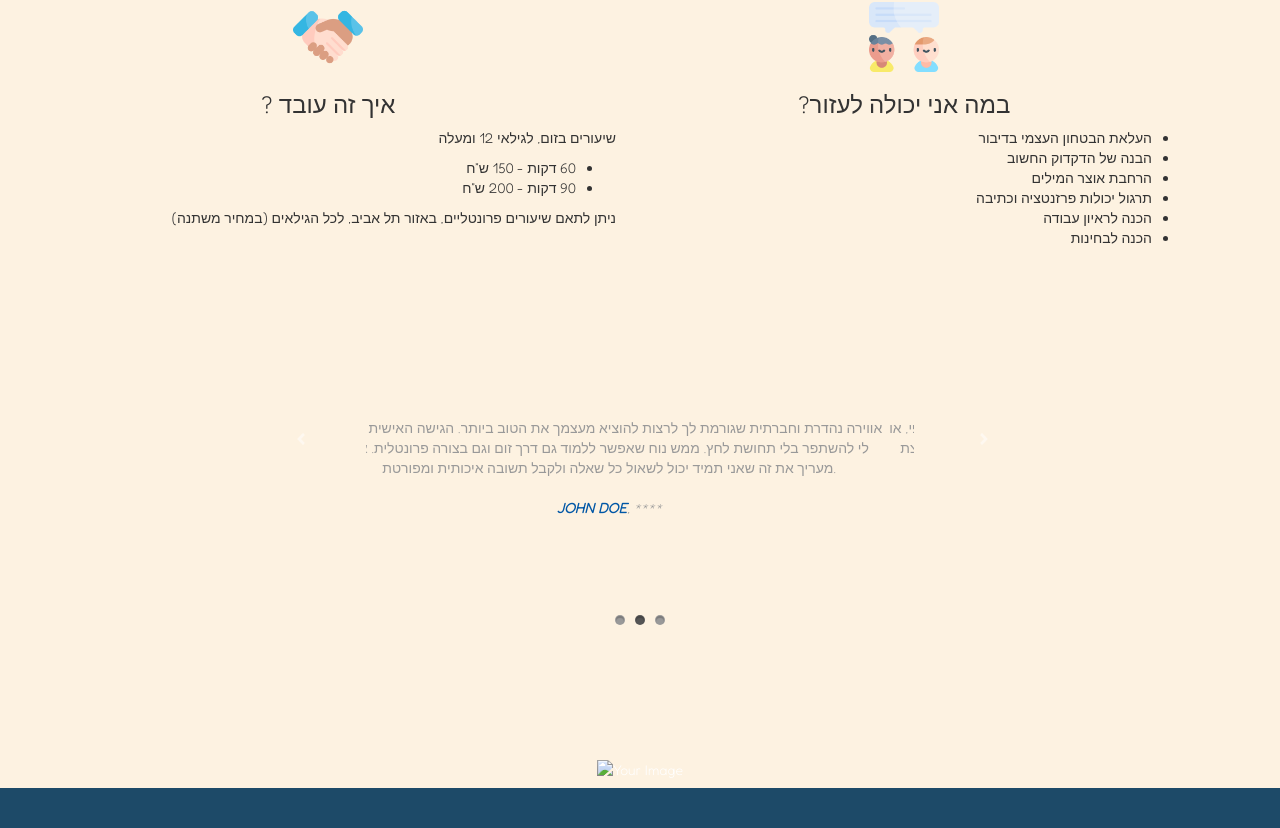
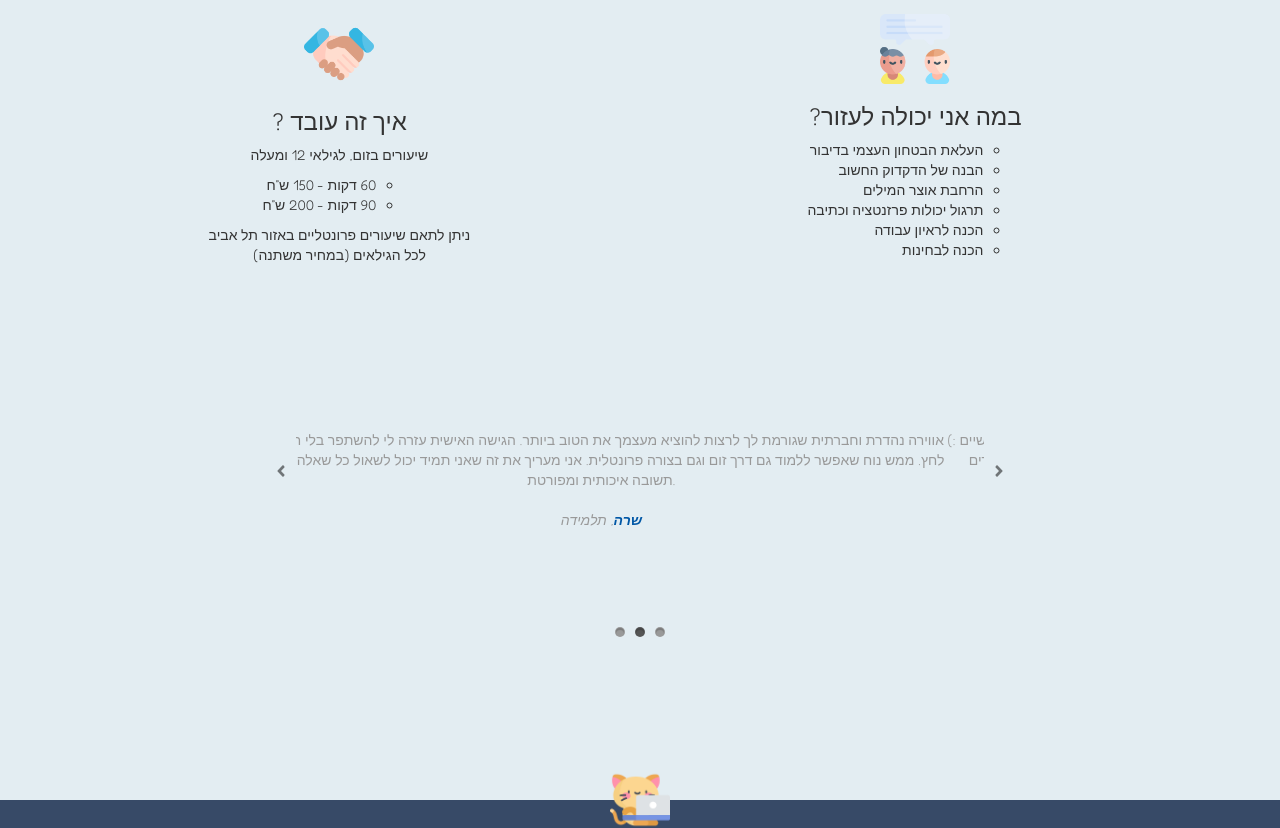
Before and after one commit to yakov10105/LandingPage, a plain HTML site: page index.html in a window 1280 px wide. Shown: the part 713-1541 px from the top of the page. Drawn offline with nearby package versions, Linux system fonts and the light colour scheme.

Commit message:
fixed stuff

```diff
--- a/index.html
+++ b/index.html
@@ -32,7 +32,7 @@
       <div class="header-content">
         <div>
           <h1 style="direction: rtl; text-align: start">טניה פטרושקביץ'</h1>
-          <h2 style="direction: rtl; text-align: start">המורה שלך לאנגלית</h2>
+          <h2 style="direction: rtl; text-align: start">המורה שלך לאנגלית!</h2>
         </div>
         <div class="fill" style="background-image: url('tania.jpg')"></div>
       </div>
@@ -110,10 +110,8 @@
             <li>60 דקות - 150 ש”ח</li>
             <li>90 דקות - 200 ש”ח</li>
           </ul>
-          <p style="direction: rtl">
-            ניתן לתאם שיעורים פרונטליים, באזור תל אביב, לכל הגילאים (במחיר
-            משתנה)
-          </p>
+          <span style="direction: rtl">ניתן לתאם שיעורים פרונטליים באזור תל אביב</span>
+          <span style="direction: rtl">לכל הגילאים (במחיר משתנה)</span>
         </div>
         <div class="skill">
           <img src="./convers.png" alt="Skill Icon" />
@@ -145,7 +143,7 @@
                 גם דרך זום וגם בצורה פרונטלית. אני מעריך את זה שאני תמיד יכול
                 לשאול כל שאלה ולקבל תשובה איכותית ומפורטת.
               </p>
-              <p class="overview"><b>John Doe</b>, ****</p>
+              <p class="overview"><b>שרה</b>, תלמידה</p>
             </div>
             <div class="item carousel-item">
               <p class="testimonial">
@@ -154,7 +152,7 @@
                 שהיא מתאימה את חומרי הלימוד ומאמצת תרגילים מספרי לימוד מקצועיים
                 כדי שהשיעורים יהיו יותר מגוונים.
               </p>
-              <p class="overview"><b>Joe Doe</b>, ****</p>
+              <p class="overview"><b>רון</b>, תלמיד</p>
             </div>
             <div class="item carousel-item">
               <p class="testimonial">
@@ -185,7 +183,7 @@
       </section>
     </div>
     <footer>
-      <img src="./profile.jpeg" alt="Your Image" />
+      <img src="./cat.png" alt="Your Image" />
       <div class="rounded-social-buttons">
         <a
           class="social-button linkedin"
--- a/styles.css
+++ b/styles.css
@@ -2,14 +2,14 @@ body {
   margin: 0;
   padding: 0;
   font-family: "Fredoka", sans-serif;
-  background-color: #fdf2e1;
+  background-color: #e3edf2;
 }
 .app-wrapper {
   margin-left: 20%;
   margin-right: 20%;
 }
 header {
-  background: #2d73a4;
+  background: #b96d40;
   color: #fff;
   text-align: left;
   padding: 80px 0;
@@ -18,6 +18,7 @@ header {
 
 .header-content {
   max-width: 61%;
+  font-size: larger;
 }
 .fill {
   width: 180px;
@@ -40,7 +41,7 @@ h2 {
   position: absolute;
   top: 80px;
   right: 20px;
-  background: #2d73a4;
+  background: #374a67;
   padding: 20px;
   border-radius: 5px;
   box-shadow: 0 0 10px rgba(0, 0, 0, 0.1);
@@ -55,21 +56,31 @@ h2 {
 
 .skills {
   display: flex;
-  justify-content: space-between;
+  justify-content: space-around;
   margin-top: 20px;
   width: 90vw;
 }
 
 .skill {
   text-align: center;
-  width: 50%;
   margin-bottom: 20px;
+  display: flex;
+  flex-direction: column;
+  justify-content: center;
+  align-items: center;
+}
+.skill ul {
+  list-style-type: circle;
+  list-style-position: outside;
 }
 .skill li {
   text-align: start;
 }
 .skill p {
   text-align: start;
+}
+.skill span {
+  /* text-align: start; */
 }
 .skill img {
   max-width: 70px;
@@ -127,7 +138,7 @@ h2 {
   }
   .about-section {
     max-width: 100vw;
-    text-align: start;
+    text-align: center;
   }
   .header-content {
     display: flex;
@@ -160,7 +171,7 @@ section {
 }
 
 footer {
-  background: #1d4a68;
+  background: #374a67;
   color: #fff;
   text-align: center;
   padding: 20px;
@@ -168,7 +179,7 @@ footer {
 }
 
 footer img {
-  max-width: 100px;
+  max-width: 60px;
   position: relative;
   bottom: 50px;
 }
@@ -198,7 +209,6 @@ h2.testimonials::after {
 }
 .carousel {
   margin: 50px auto;
-  padding: 0 70px;
 }
 .carousel .item {
   color: #999;
@@ -234,16 +244,25 @@ h2.testimonials::after {
 .carousel .carousel-control {
   width: 5px;
   height: 40px;
-  margin-top: -130px;
+  margin-top: -11rem;
   top: 50%;
   background: none;
+}
+.carousel-control {
+  color: #000;
+}
+.carousel-control.right {
+  right: -1.5rem;
+}
+.carousel-control.left {
+  left: -2rem;
 }
 .carousel-control i {
   font-size: 68px;
   line-height: 42px;
   position: absolute;
   display: inline-block;
-  color: rgba(0, 0, 0, 0.8);
+  color: black;
   text-shadow: 0 3px 3px #e6e6e6, 0 0 0 #000;
 }
 .carousel .carousel-indicators {
```
Also changed, not shown: cat.png (added), tania.jpg.
